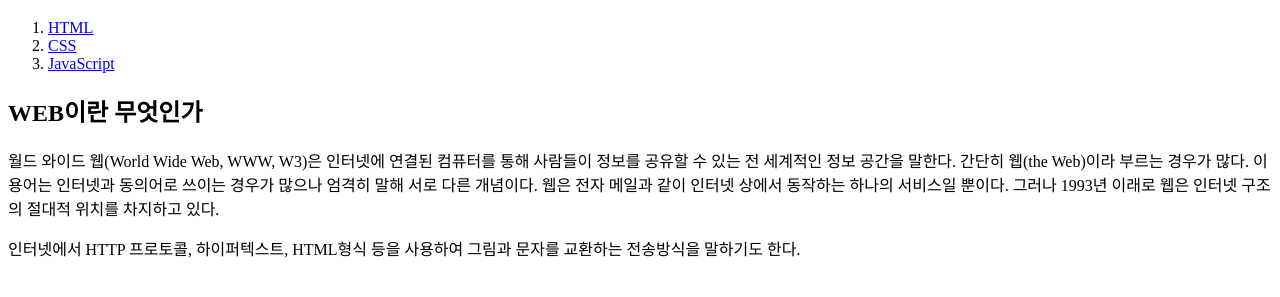
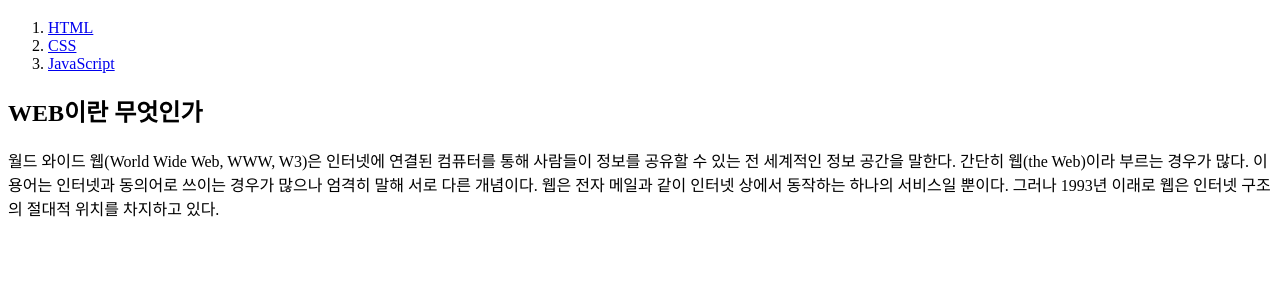
Before and after one commit to yhk7731/htmlstudy, a plain HTML site: page index.html in a window 1280 px wide. Shown: the part 47-344 px from the top of the page. Drawn offline with Linux system fonts and the light colour scheme.

Commit message:
수정판

```diff
--- a/index.html
+++ b/index.html
@@ -15,7 +15,6 @@
   </ol>
 <h2>WEB이란 무엇인가</h2>
 <p>월드 와이드 웹(World Wide Web, WWW, W3)은 인터넷에 연결된 컴퓨터를 통해 사람들이 정보를 공유할 수 있는 전 세계적인 정보 공간을 말한다. 간단히 웹(the Web)이라 부르는 경우가 많다. 이 용어는 인터넷과 동의어로 쓰이는 경우가 많으나 엄격히 말해 서로 다른 개념이다. 웹은 전자 메일과 같이 인터넷 상에서 동작하는 하나의 서비스일 뿐이다. 그러나 1993년 이래로 웹은 인터넷 구조의 절대적 위치를 차지하고 있다.</p>
-<p>
-인터넷에서 HTTP 프로토콜, 하이퍼텍스트, HTML형식 등을 사용하여 그림과 문자를 교환하는 전송방식을 말하기도 한다.</p>
+
 </body>
 </html>
```
